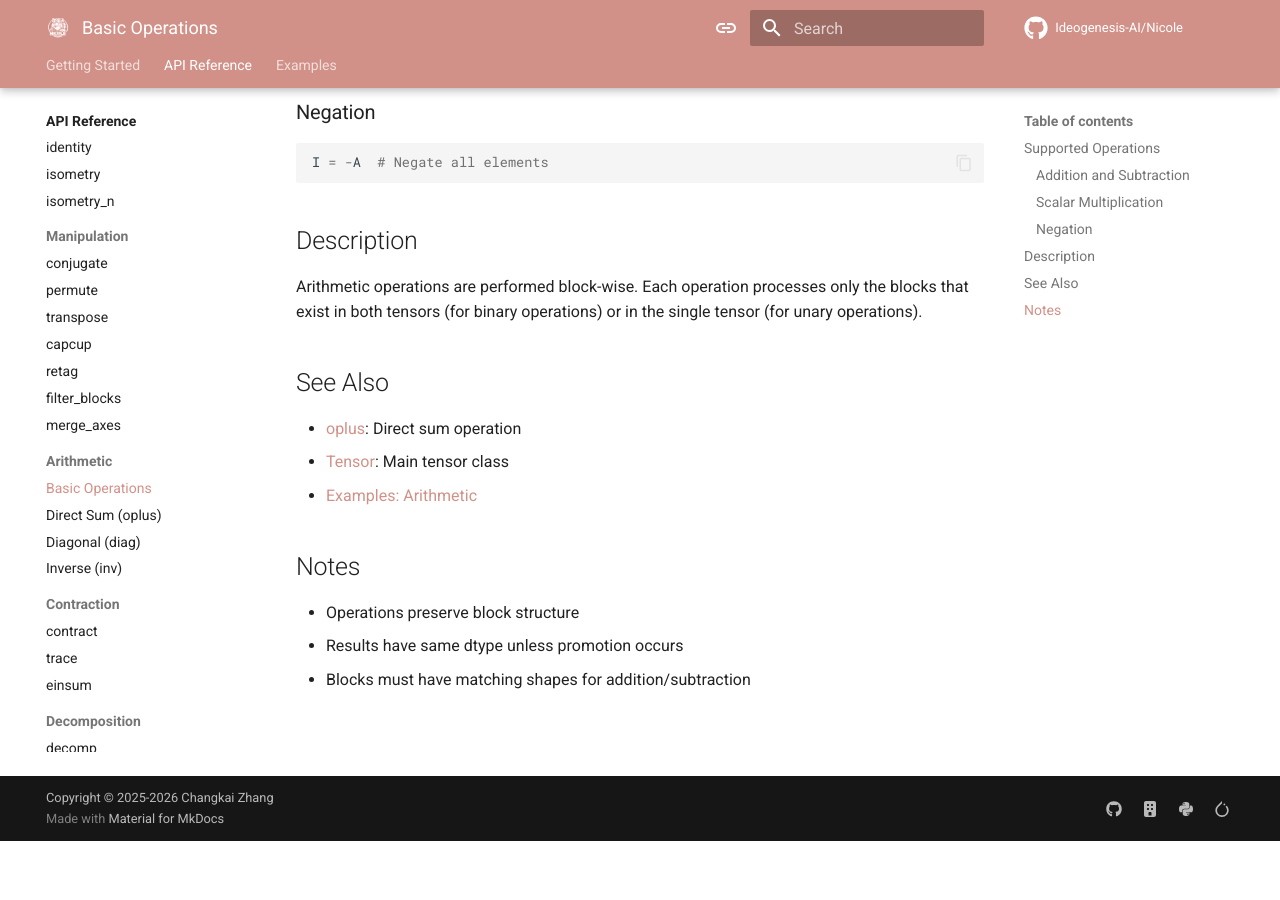
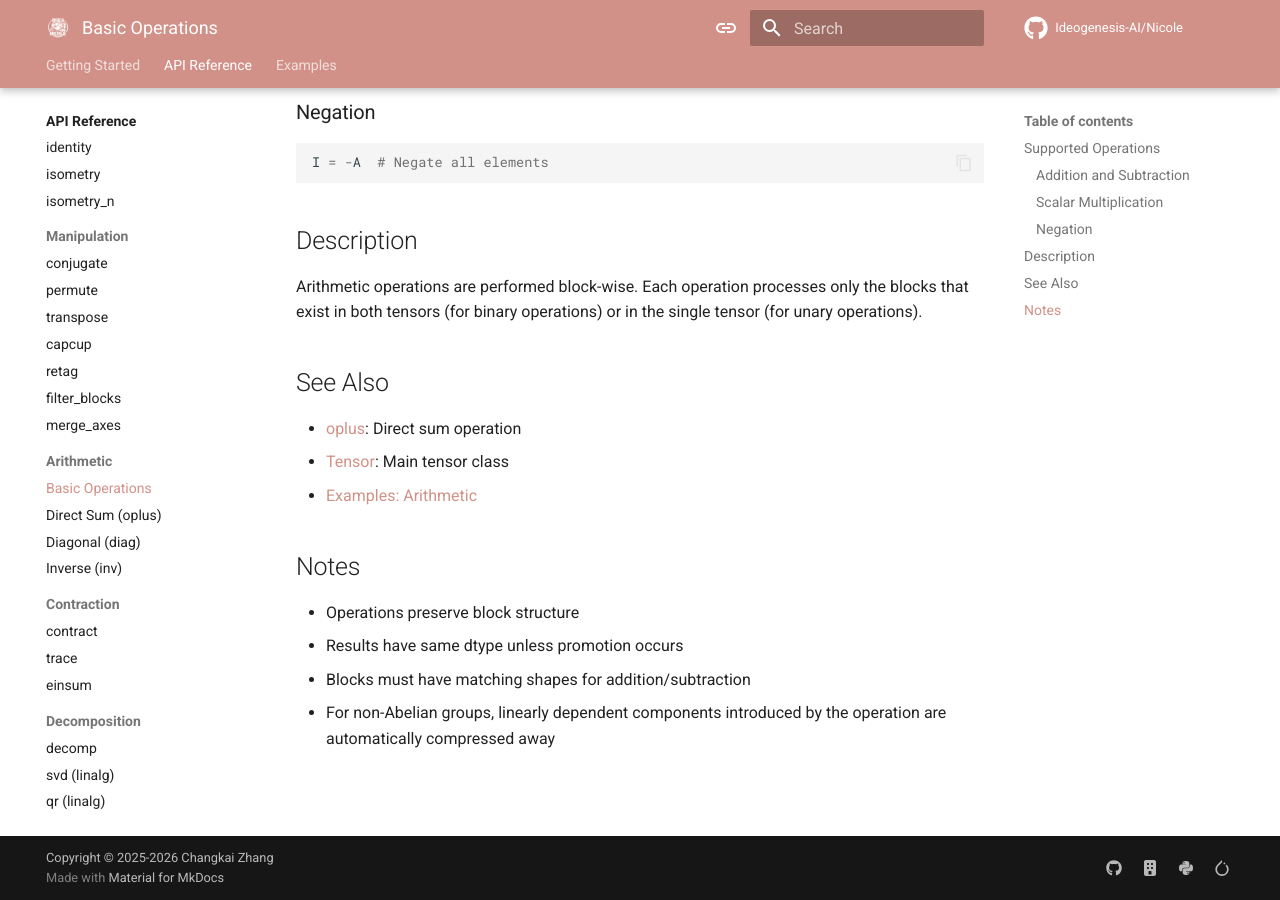
Before and after one commit to Ideogenesis-AI/Nicole, an MkDocs documentation site: the page built from docs/api/arithmetic/addition.md, in a window 1280 px wide and 900 px high, scrolled down 651 px. Built offline with MkDocs 1.6.1 and Material for MkDocs 9.7.7, drawn with Linux system fonts in a browser that asks for light colours; comment, search, counter and statistics services are not loaded; the version menu is left out; before the commit the page ends 1492 px from its top, so only the background shows below that.

Commit message:
Update addition.md to document automatic compression of linearly dependent components in non-Abelian groups during addition operations, enhancing clarity on arithmetic behavior.

```diff
--- a/docs/api/arithmetic/addition.md
+++ b/docs/api/arithmetic/addition.md
@@ -45,3 +45,4 @@
 - Operations preserve block structure
 - Results have same dtype unless promotion occurs
 - Blocks must have matching shapes for addition/subtraction
+- For non-Abelian groups, linearly dependent components introduced by the operation are automatically compressed away
```
